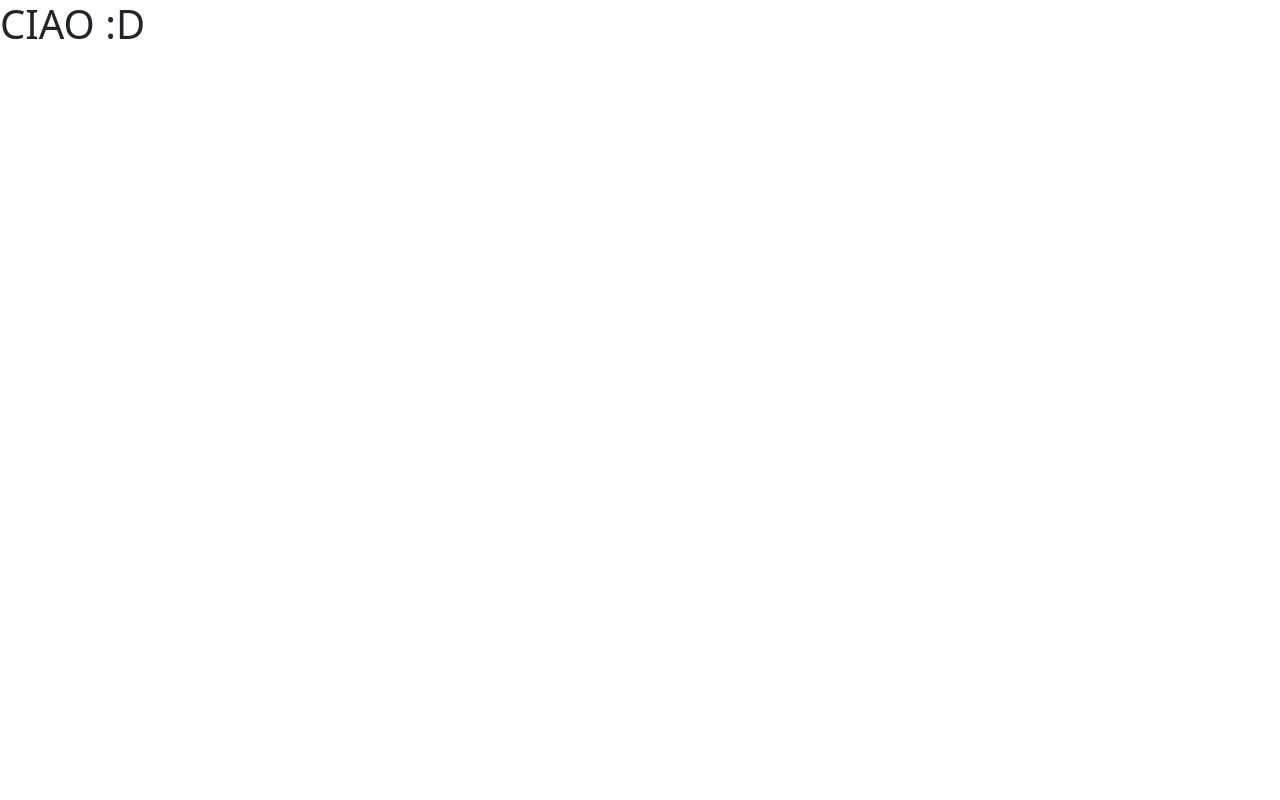
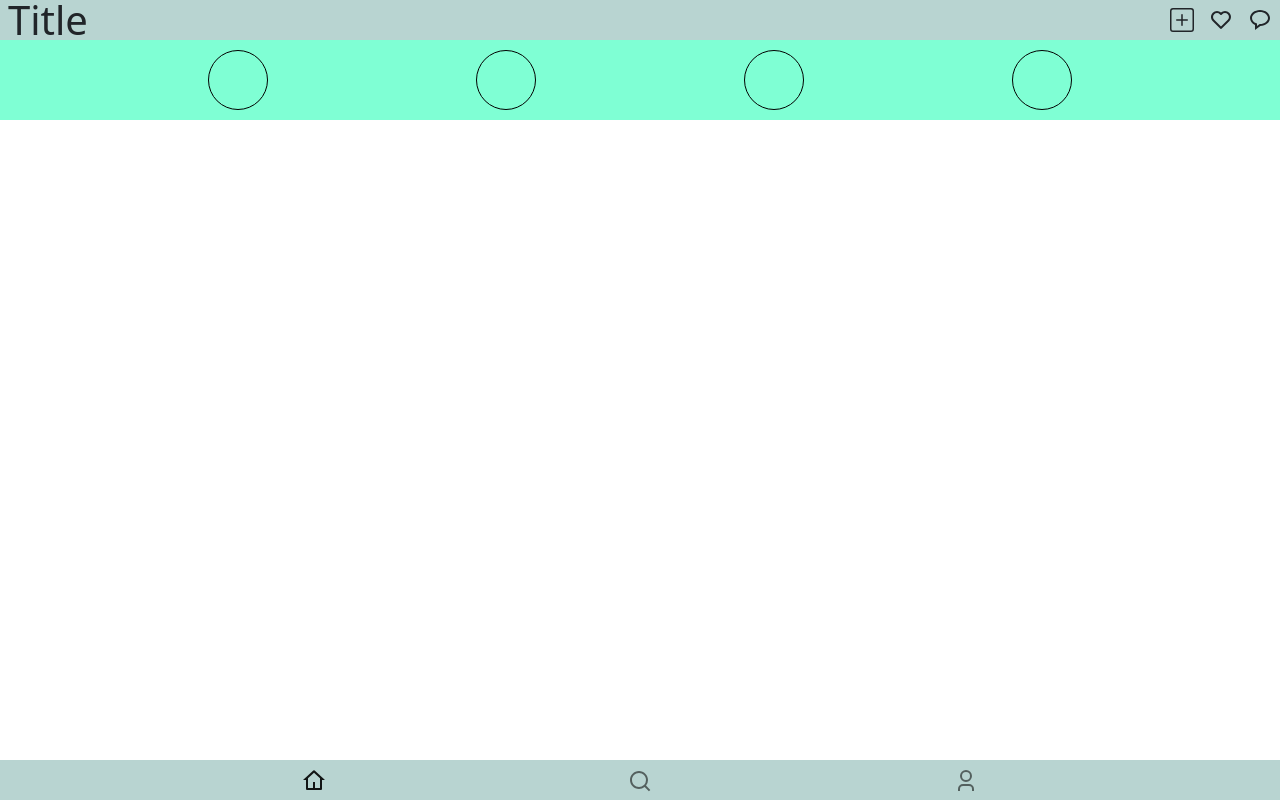
Before and after one commit to ThomasJson/Boost-React, a React (Create React App) app: page / in a window 1280 px wide. Built offline with nearby package versions, Linux system fonts and the light colour scheme.

Commit message:
Maj Routes

```diff
--- a/src/App.js
+++ b/src/App.js
@@ -1,11 +1,17 @@
-import './App.scss';
+import "./App.scss";
 import "bootstrap/dist/css/bootstrap.css";
 import React from "react";
+import { Routes, Route } from "react-router-dom";
+import BaseScreen from "./screens/baseScreen/BaseScreen";
 
 function App() {
+  // MAJ+alt+bottom-arrow: Duplicate line
+
   return (
     <div className="App">
-      <h1>CIAO :D</h1>
+      <Routes>
+        <Route path="/" element={<BaseScreen />} />
+      </Routes>
     </div>
   );
 }
--- a/src/App.scss
+++ b/src/App.scss
@@ -1,4 +1,47 @@
 * {
     margin: 0 !important;
     padding: 0 !important;
+    box-sizing: border-box;
 }
+
+svg {
+    font-size: 1.5em;
+}
+
+//
+// GLOBAL CLASSES
+//
+
+.fLex {
+    display: flex;
+    flex-direction: row;
+}
+
+.align-center {
+    align-items: center;
+}
+
+.space-Evenly {
+    justify-content: space-evenly;
+}
+
+.betWeen {
+    justify-content: space-between;
+}
+
+//
+// GENERAL FONTS
+//
+
+.top-nav-items.container {
+    width: auto;
+    display: flex;
+    flex-direction: row;
+    justify-content: flex-end;
+}
+
+.icons-container {
+    display: flex;
+    flex-direction: row;
+    margin-left: 15px !important;
+}
--- /dev/null
+++ b/src/components/bottomNav/BottomNav.jsx
@@ -0,0 +1,35 @@
+import "./bottomNav.scss";
+import React from "react";
+import Navbar from "react-bootstrap/Navbar";
+import Nav from "react-bootstrap/Nav";
+import Container from "react-bootstrap/Container";
+import { RiHome4Line, RiSearchLine, RiUser3Line } from "react-icons/ri";
+// import { Routes, Route } from "react-router-dom";
+
+const BottomNav = () => {
+  return (
+    <Navbar fixed="bottom">
+      <Container fluid>
+        <Nav defaultActiveKey="/home" as="ul" id="bottom-nav-items">
+          <Nav.Item as="li">
+            <Nav.Link href="/home">
+              <RiHome4Line />
+            </Nav.Link>
+          </Nav.Item>
+          <Nav.Item as="li">
+            <Nav.Link eventKey="link-1">
+              <RiSearchLine />
+            </Nav.Link>
+          </Nav.Item>
+          <Nav.Item as="li">
+            <Nav.Link eventKey="link-2">
+              <RiUser3Line />
+            </Nav.Link>
+          </Nav.Item>
+        </Nav>
+      </Container>
+    </Navbar>
+  );
+};
+
+export default BottomNav;
--- /dev/null
+++ b/src/components/bottomNav/bottomNav.scss
@@ -0,0 +1,10 @@
+#bottom-nav-items.navbar-nav {
+    width: 100%;
+    height: 5vh;
+    display: flex;
+    flex-direction: row;
+    justify-content: space-evenly;
+    align-items: center;
+
+    background-color: #B8D4D1;
+}
--- /dev/null
+++ b/src/components/contactStories/ContactStories.jsx
@@ -0,0 +1,20 @@
+import "./contactStories.scss";
+import React from "react";
+import { Container } from "react-bootstrap";
+
+const ContactStories = () => {
+  return (
+    <Container
+      fluid
+      id="contact-stories-container"
+      className="fLex space-Evenly align-center"
+    >
+      <Container fluid className="story-container"></Container>
+      <Container fluid className="story-container"></Container>
+      <Container fluid className="story-container"></Container>
+      <Container fluid className="story-container"></Container>
+    </Container>
+  );
+};
+
+export default ContactStories;
--- /dev/null
+++ b/src/components/contactStories/contactStories.scss
@@ -0,0 +1,13 @@
+#contact-stories-container {
+    width: 100%;
+    height: 10vh;
+
+    background-color: aquamarine;
+}
+
+.story-container {
+    width: 60px;
+    height: 60px;
+    border: 1px solid black;
+    border-radius: 50%;
+}
--- /dev/null
+++ b/src/components/homeHeader/HomeHeader.jsx
@@ -0,0 +1,28 @@
+import "./homeHeader.scss";
+import React from "react";
+import { Container } from "react-bootstrap";
+import { BiMessageRounded, BiHeart } from "react-icons/bi";
+import { BsPlusSquare } from "react-icons/bs";
+
+const HomeHeader = () => {
+  return (
+    <div>
+      <Container fluid id="header-home" className="fLex betWeen">
+        <h1>Title</h1>
+        <Container className="top-nav-items">
+          <Container className="icons-container">
+            <BsPlusSquare />
+          </Container>
+          <Container className="icons-container">
+            <BiHeart />
+          </Container>
+          <Container className="icons-container">
+            <BiMessageRounded />
+          </Container>
+        </Container>
+      </Container>
+    </div>
+  );
+};
+
+export default HomeHeader;
--- /dev/null
+++ b/src/components/homeHeader/homeHeader.scss
@@ -0,0 +1,8 @@
+#header-home {
+    width: 100%;
+    height: 5vh;
+    padding: 0px 8px 0px 8px !important;
+    align-items: center;
+
+    background-color: #B8D4D1;
+}
--- a/src/screens/baseScreen/baseScreen.jsx
+++ b/src/screens/baseScreen/baseScreen.jsx
@@ -0,0 +1,14 @@
+import React from "react";
+import BottomNav from "../../components/bottomNav/BottomNav";
+import HomeScreen from "../homeScreen/HomeScreen";
+
+const BaseScreen = () => {
+  return (
+    <>
+      <HomeScreen />
+      <BottomNav />
+    </>
+  );
+};
+
+export default BaseScreen;
--- a/src/screens/homeScreen/HomeScreen.jsx
+++ b/src/screens/homeScreen/HomeScreen.jsx
@@ -0,0 +1,14 @@
+import React from 'react';
+import ContactStories from '../../components/contactStories/ContactStories';
+import HomeHeader from '../../components/homeHeader/HomeHeader';
+
+const HomeScreen = () => {
+    return (
+        <div>
+            <HomeHeader />
+            <ContactStories />
+        </div>
+    );
+};
+
+export default HomeScreen;
```
Also changed, not shown: src/screens/profileScreen/ProfileScreen.jsx (+11 -0 lines), src/screens/searchScreen/SearchScreen.jsx (+11 -0 lines).
